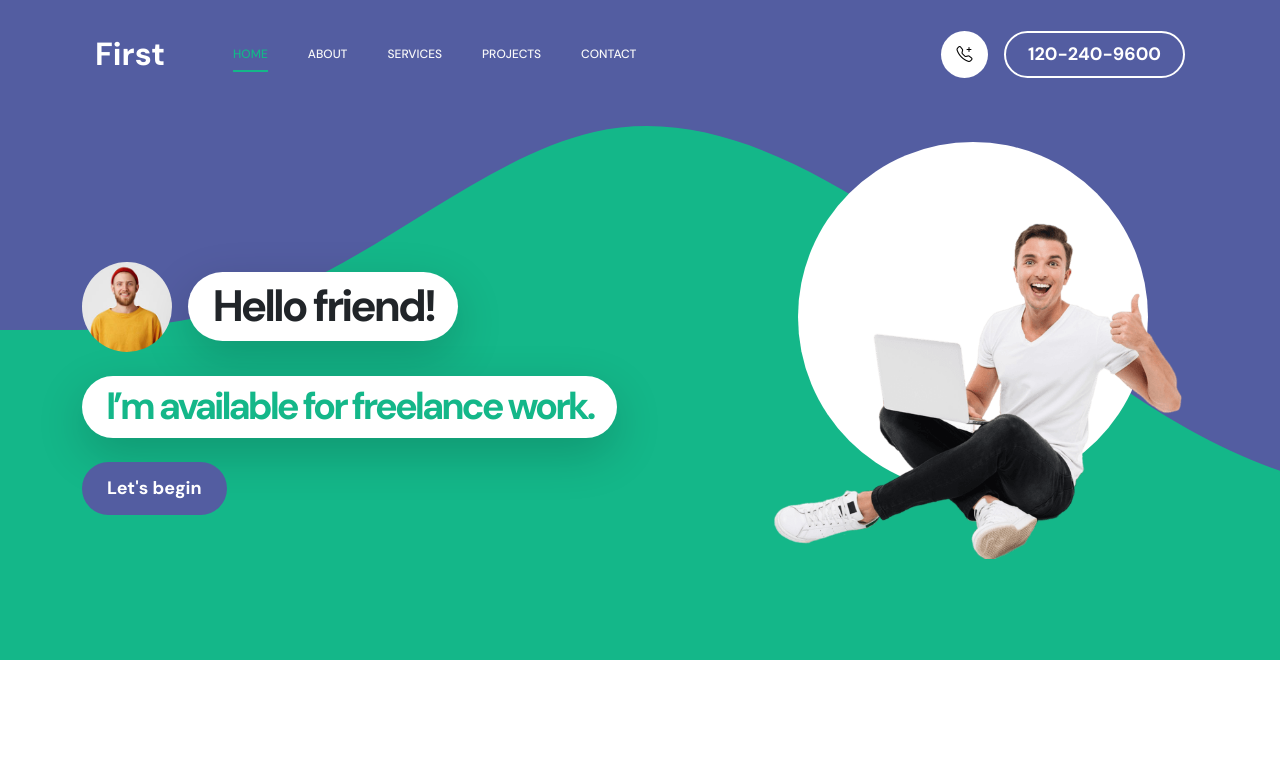
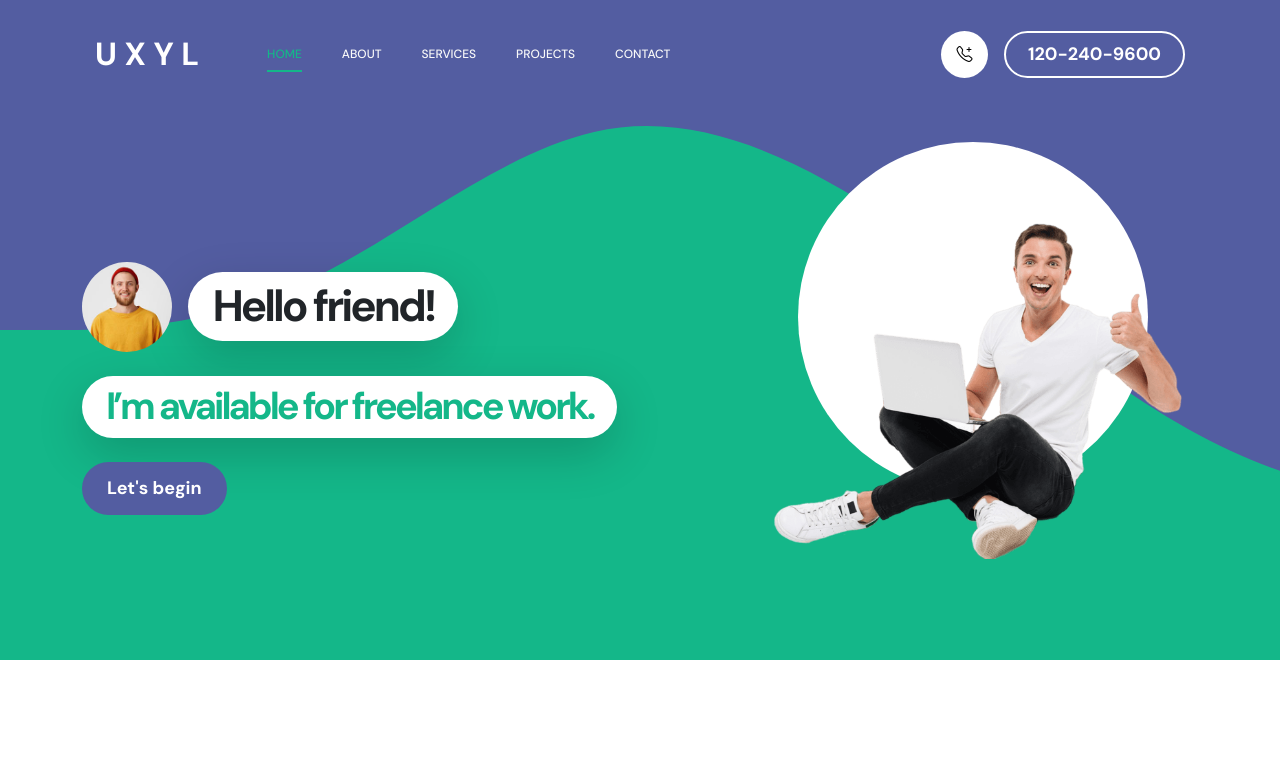
Before and after one commit to muxyl/muxyl.github.io, a plain HTML site: page index.html in a window 1280 px wide. Shown: the top 777 px of the page. Drawn offline with Linux system fonts and the light colour scheme.

Commit message:
Update index.html

```diff
--- a/index.html
+++ b/index.html
@@ -48,7 +48,7 @@ https://templatemo.com/tm-578-first-portfolio
                     <span class="navbar-toggler-icon"></span>
                 </button>
 
-                <a href="index.html" class="navbar-brand mx-auto mx-lg-0">First</a>
+                <a href="index.html" class="navbar-brand mx-auto mx-lg-0">U X Y L </a>
 
                 <div class="d-flex align-items-center d-lg-none">
                     <i class="navbar-icon bi-telephone-plus me-3"></i>
```
